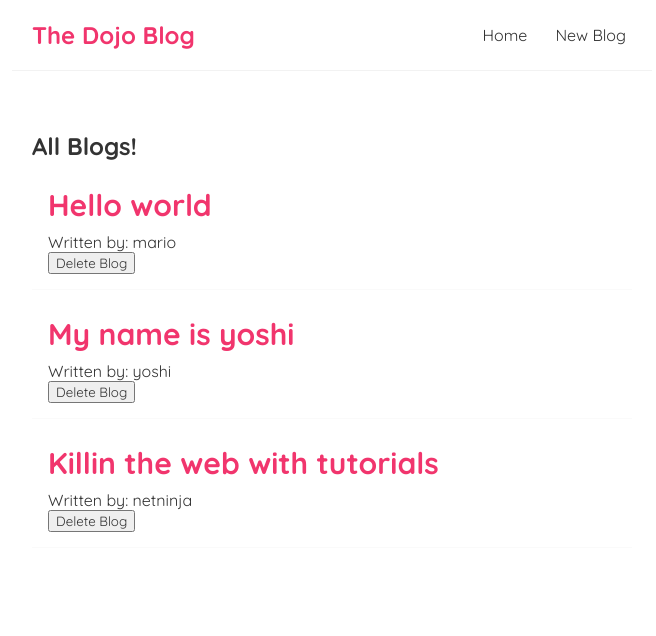
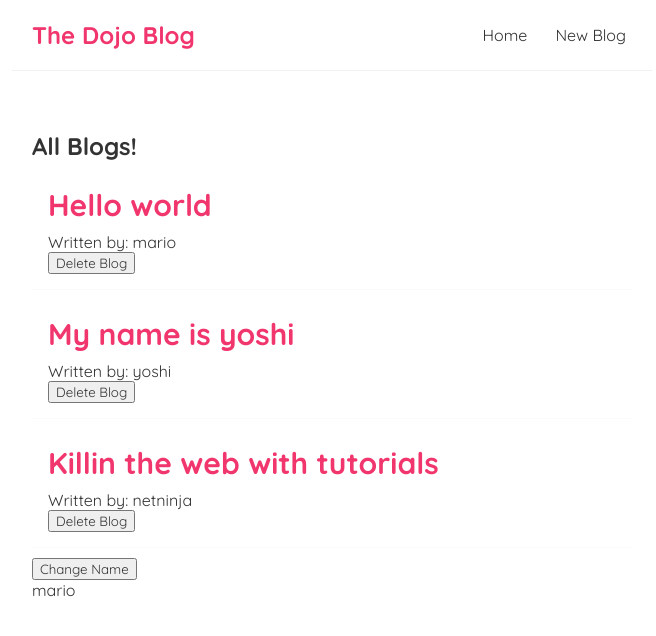
Before and after one commit to AllForPeace/react-blog-practice-1, a React (Create React App) app: page / in a window 1280 px wide. Shown: the top 636 px of the page, without its empty margins (308-964 px from the left). Built offline with nearby package versions, Linux system fonts and the light colour scheme; the HTML template or start-up script is replaced by a standard one.

Commit message:
lesson 15 end

```diff
--- a/src/home.js
+++ b/src/home.js
@@ -12,14 +12,18 @@
         setBlogs(blogs.filter(blog => blog.id !== id));
     };
 
+    const [name, setName] = useState('mario');
+
     useEffect(() => {
         console.log("Use effect ran");
-        console.log(blogs);
-    });
+        console.log(name);
+    }, [name]);
 
     return (
         <div className="home">
            <BlogList blogs= {blogs} title="All Blogs!" handleDelete={handleDelete}/>
+           <button onClick={ () => setName ('luigi') }>Change Name</button>
+            <p> { name } </p>
         </div>
     );
 }
```
